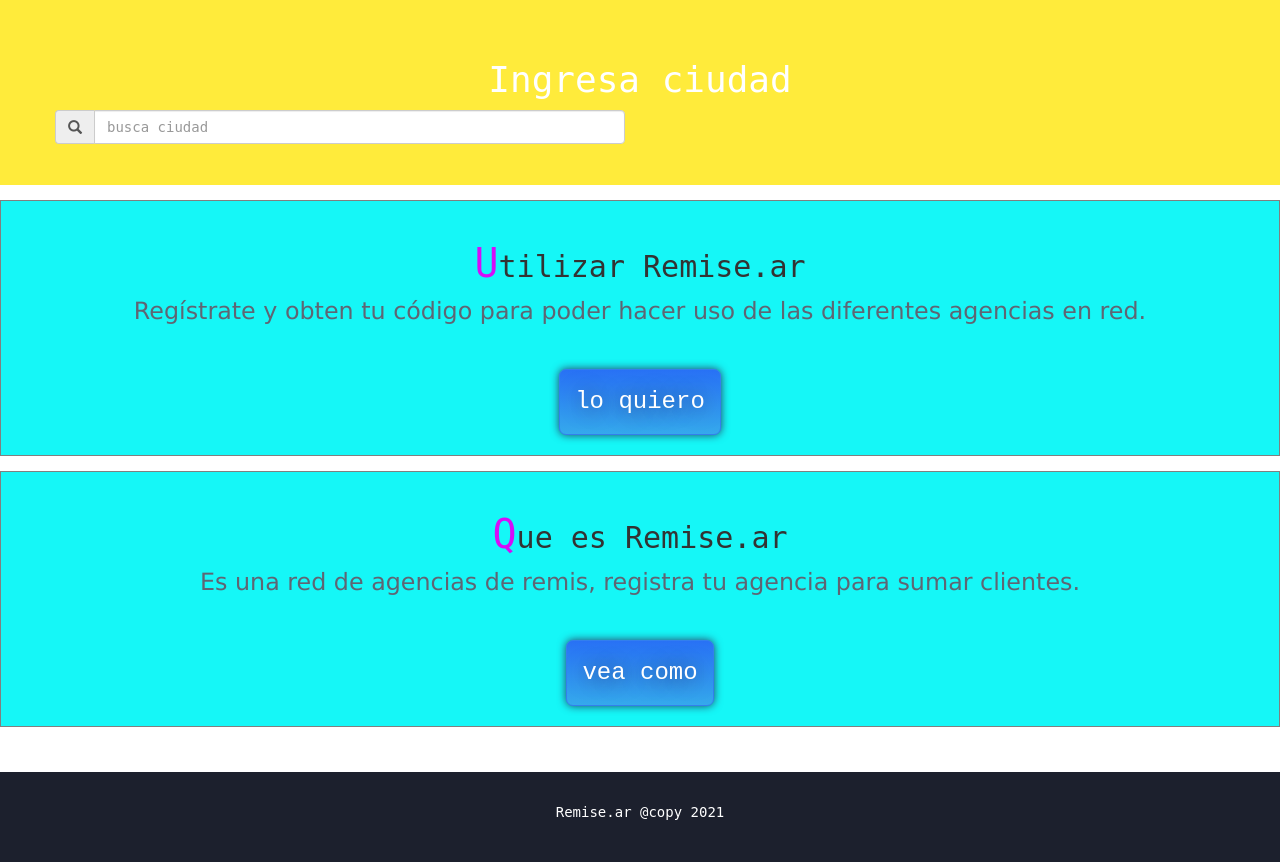
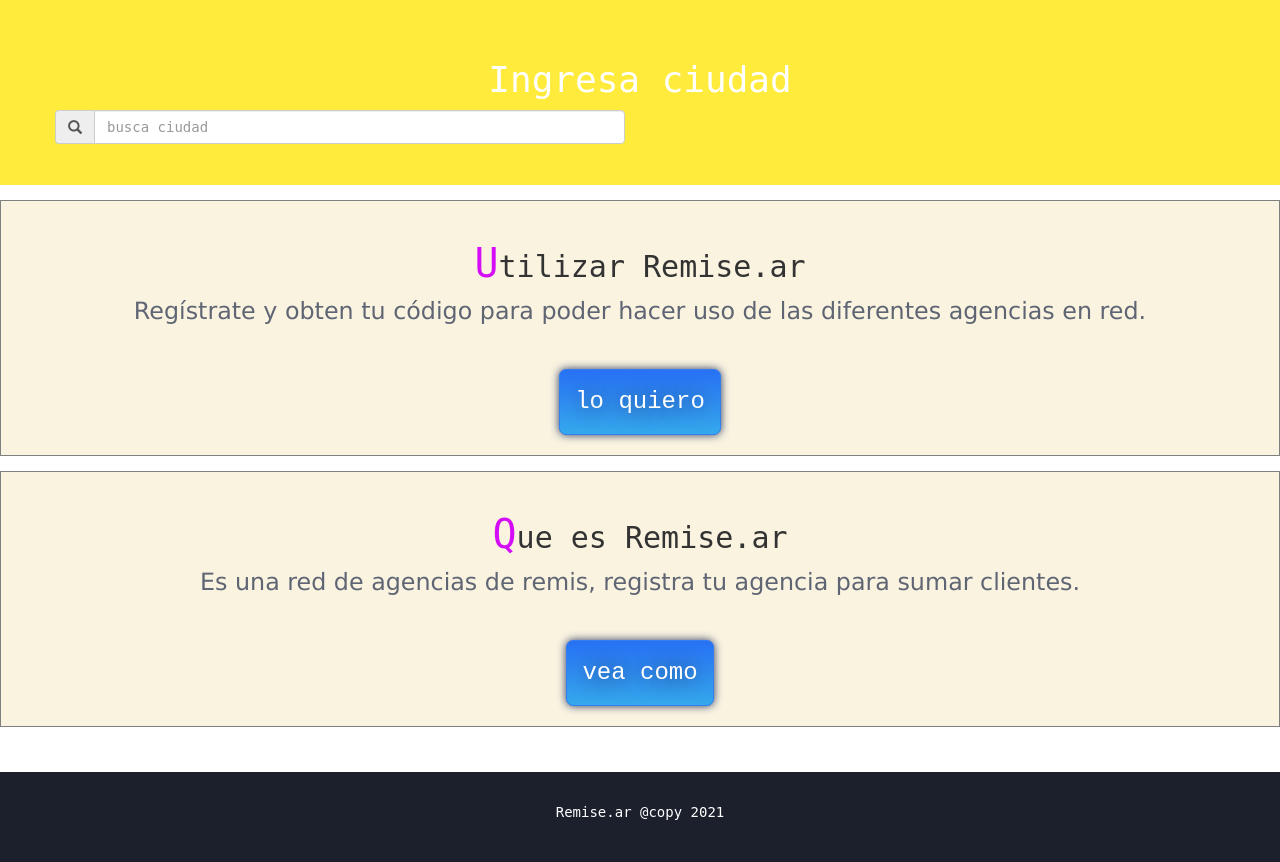
Before and after one commit to yourbeautyweb/newpwa, a PHP site: page /ajax/agencia/index.html in a window 1280 px wide. Shown: the part 83-945 px from the top of the page. Run offline with PHP 8.4, Linux system fonts and the light colour scheme; some libraries are stand-ins or nearby versions.

Commit message:
Update style.css

```diff
--- a/agencia/css/style.css
+++ b/agencia/css/style.css
@@ -68,7 +68,7 @@
     margin:15px  auto;
     padding: 20px;
     border: 1px solid grey;
-    background: #15f7f7;
+    background: #f9f3e0;
   }
   .header{
     background-color: #0e1531;
```
